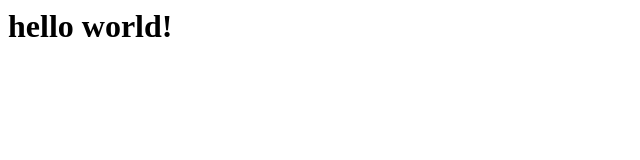
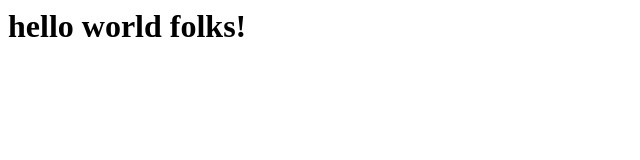
Before and after one commit to klaro13/Test, a plain HTML site: page index.html in a window 1280 px wide. Shown: the whole page, without its empty margins (0-640 px from the left). Drawn offline with Linux system fonts and the light colour scheme.

Commit message:
neuer Text

```diff
--- a/index.html
+++ b/index.html
@@ -1 +1 @@
-<h1>hello world!<h1>
+<h1>hello world folks!<h1>
```
